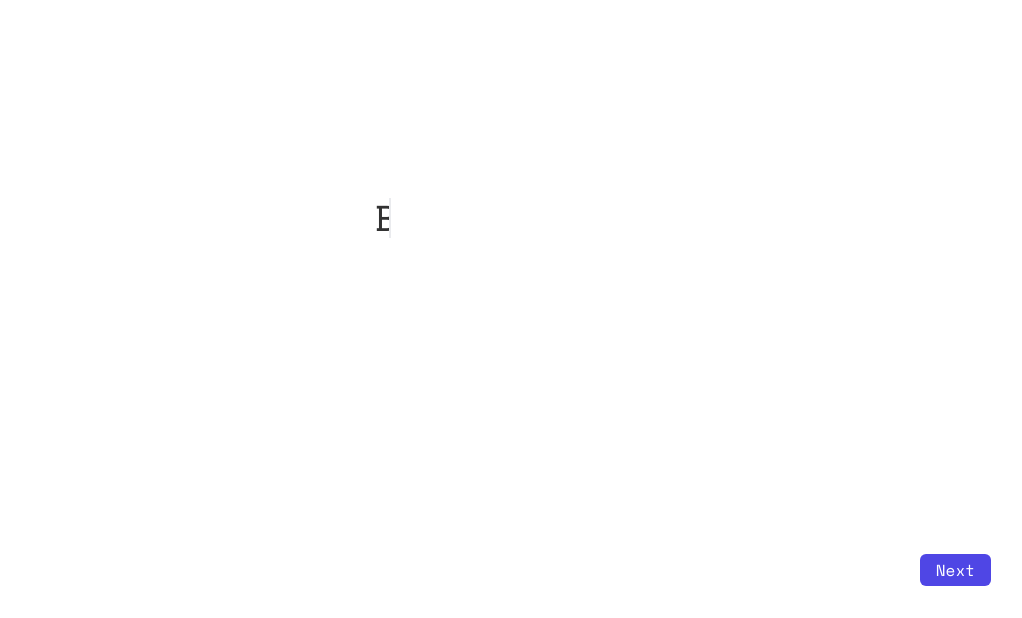
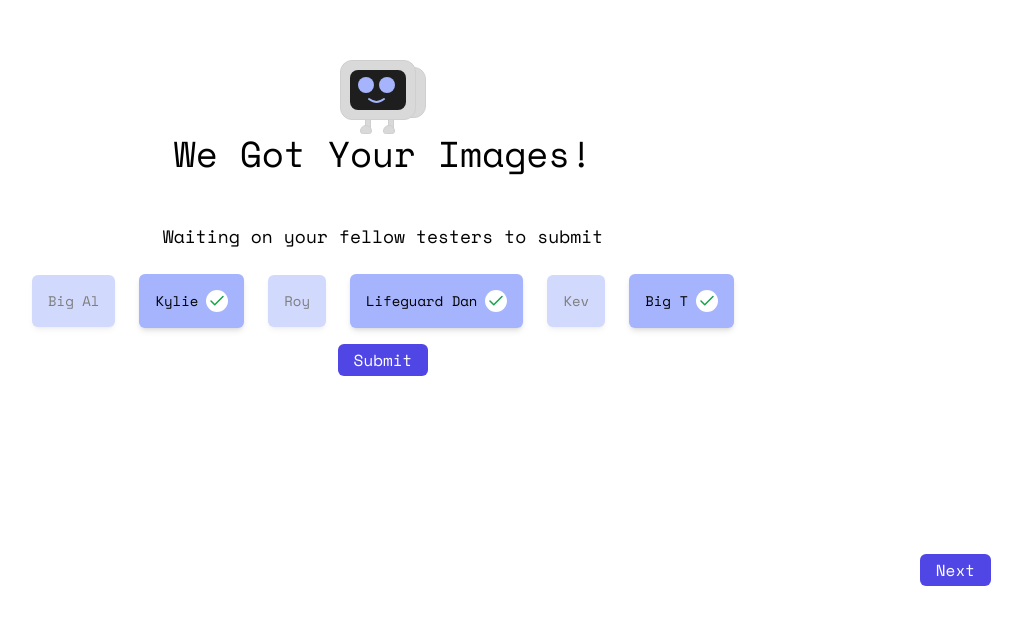
Before and after one commit to agrattan0820/artificial-unintelligence, a Next.js app in the folder client/: page /game/1 in a window 1280 px wide. Shown: the part 182-800 px from the top of the page, without its empty margins (257-1279 px from the left). Built offline with nearby package versions, Linux system fonts and the light colour scheme; a web font is replaced by a local one.

Commit message:
feat: prompt submitted screen

```diff
--- a/client/src/app/game/[code]/game-machine.tsx
+++ b/client/src/app/game/[code]/game-machine.tsx
@@ -108,6 +108,13 @@ export const gameMachine = createMachine(
       },
 
       promptSubmitted: {
+        entry: assign(() => ({
+          render: (
+            <TransitionWrapper key="promptSubmitted">
+              <AnnouncementText text="Waiting For Companions to Submit" />
+            </TransitionWrapper>
+          ),
+        })),
         on: {
           NEXT: "promptDone",
           MORE: "prompt",
@@ -115,6 +122,13 @@ export const gameMachine = createMachine(
       },
 
       promptDone: {
+        entry: assign(() => ({
+          render: (
+            <TransitionWrapper key="promptSubmitted">
+              <AnnouncementText text="All Participants Have Submitted!" />
+            </TransitionWrapper>
+          ),
+        })),
         on: {
           NEXT: "faceOff",
         },
--- a/client/src/app/game/[code]/page.tsx
+++ b/client/src/app/game/[code]/page.tsx
@@ -15,6 +15,7 @@ import WinnerWithImage from "./winner-with-image";
 import { gameMachine } from "./game-machine";
 import Button from "@ai/components/button";
 import { AnimatePresence } from "framer-motion";
+import PromptSubmitted from "./prompt-submitted";
 
 export default function Game({ params }: { params: { code: string } }) {
   const [state, send] = useMachine(gameMachine);
@@ -22,7 +23,8 @@ export default function Game({ params }: { params: { code: string } }) {
   return (
     <main className="flex min-h-screen flex-col justify-center">
       <section className="container mx-auto px-4">
-        <AnimatePresence mode="wait">{state.context.render}</AnimatePresence>
+        <PromptSubmitted />
+        {/* <AnimatePresence mode="wait">{state.context.render}</AnimatePresence> */}
       </section>
       <div className="fixed bottom-8 right-8">
         <Button onClick={() => send("NEXT")}>Next</Button>
--- /dev/null
+++ b/client/src/app/game/[code]/prompt-submitted.tsx
@@ -0,0 +1,68 @@
+"use client";
+
+import { motion } from "framer-motion";
+import FriendWithLegs from "./friend-with-legs";
+import { cn } from "@ai/utils/cn";
+import { FiCheck } from "react-icons/fi";
+import Button from "@ai/components/button";
+import { useState } from "react";
+
+type PlayerBlockProps = {
+  nickname: string;
+  submitted: boolean;
+};
+
+const PlayerBlock = ({ nickname, submitted }: PlayerBlockProps) => {
+  return (
+    <motion.li
+      layout
+      className={cn(
+        "rounded-md bg-indigo-300 p-4 shadow-md",
+        !submitted && "opacity-50"
+      )}
+    >
+      <motion.p
+        layout
+        className="flex items-center justify-center gap-2 text-sm text-black"
+      >
+        <motion.span layout="position">{nickname}</motion.span>{" "}
+        {submitted && (
+          <motion.span
+            layout
+            initial={{ opacity: 0, scale: 0 }}
+            animate={{ opacity: 1, scale: 1 }}
+            className="block rounded-full bg-white p-0.5 text-lg text-green-600"
+          >
+            <FiCheck />
+          </motion.span>
+        )}
+      </motion.p>
+    </motion.li>
+  );
+};
+
+const PromptSubmitted = () => {
+  const [bigAlSubmitted, setBigAlSubmitted] = useState(false);
+
+  return (
+    <div className="mx-auto flex min-h-screen flex-col items-center justify-center text-center">
+      <FriendWithLegs />
+      <h2 className="mb-12 text-4xl">We Got Your Images!</h2>
+      <p className="mb-6 text-lg">Waiting on your fellow testers to submit</p>
+      <motion.ul
+        layout
+        className="mb-4 flex flex-wrap items-center justify-center gap-6"
+      >
+        <PlayerBlock nickname="Big Al" submitted={bigAlSubmitted} />
+        <PlayerBlock nickname="Kylie" submitted={true} />
+        <PlayerBlock nickname="Roy" submitted={false} />
+        <PlayerBlock nickname="Lifeguard Dan" submitted={true} />
+        <PlayerBlock nickname="Kev" submitted={false} />
+        <PlayerBlock nickname="Big T" submitted={true} />
+      </motion.ul>
+      <Button onClick={() => setBigAlSubmitted(!bigAlSubmitted)}>Submit</Button>
+    </div>
+  );
+};
+
+export default PromptSubmitted;
```
